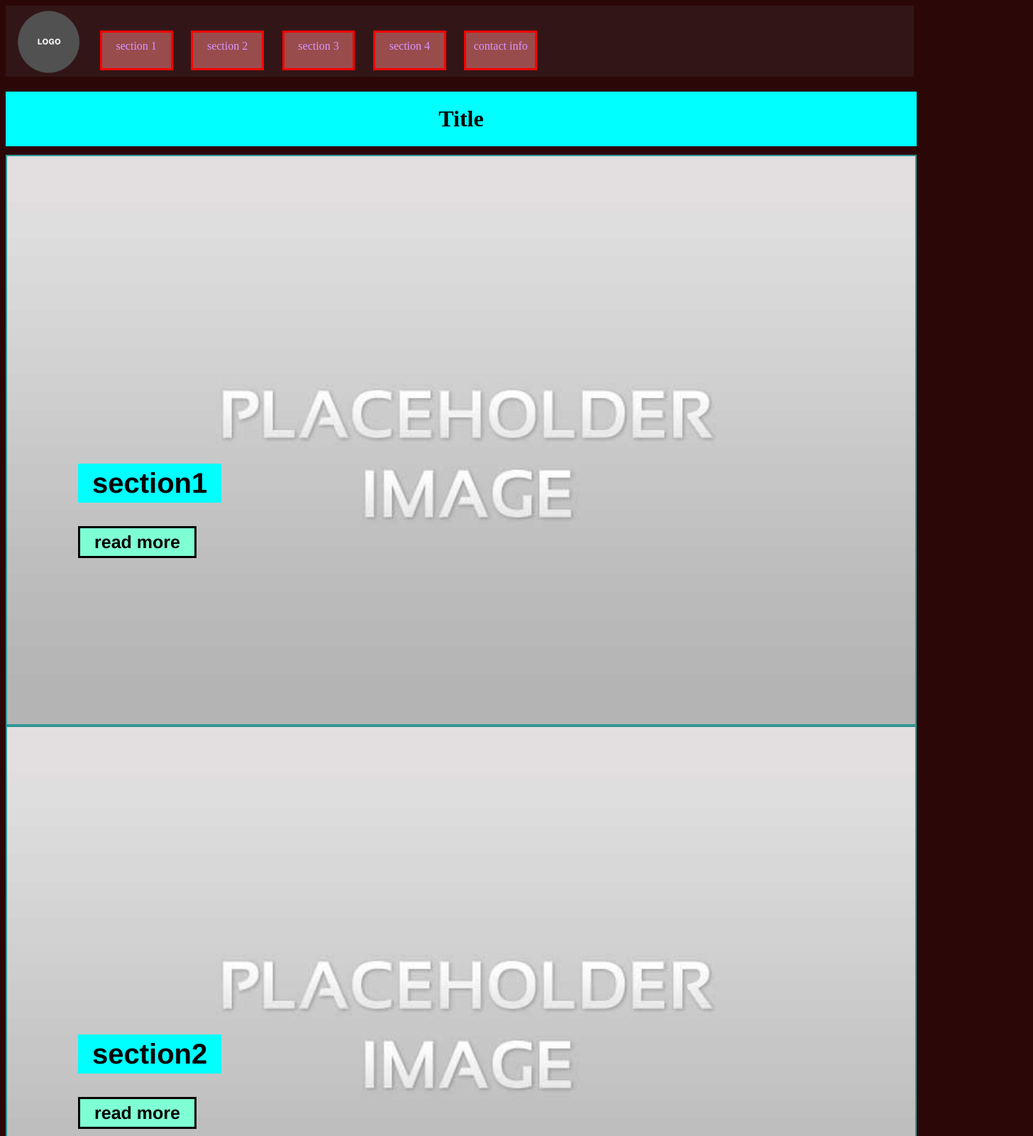
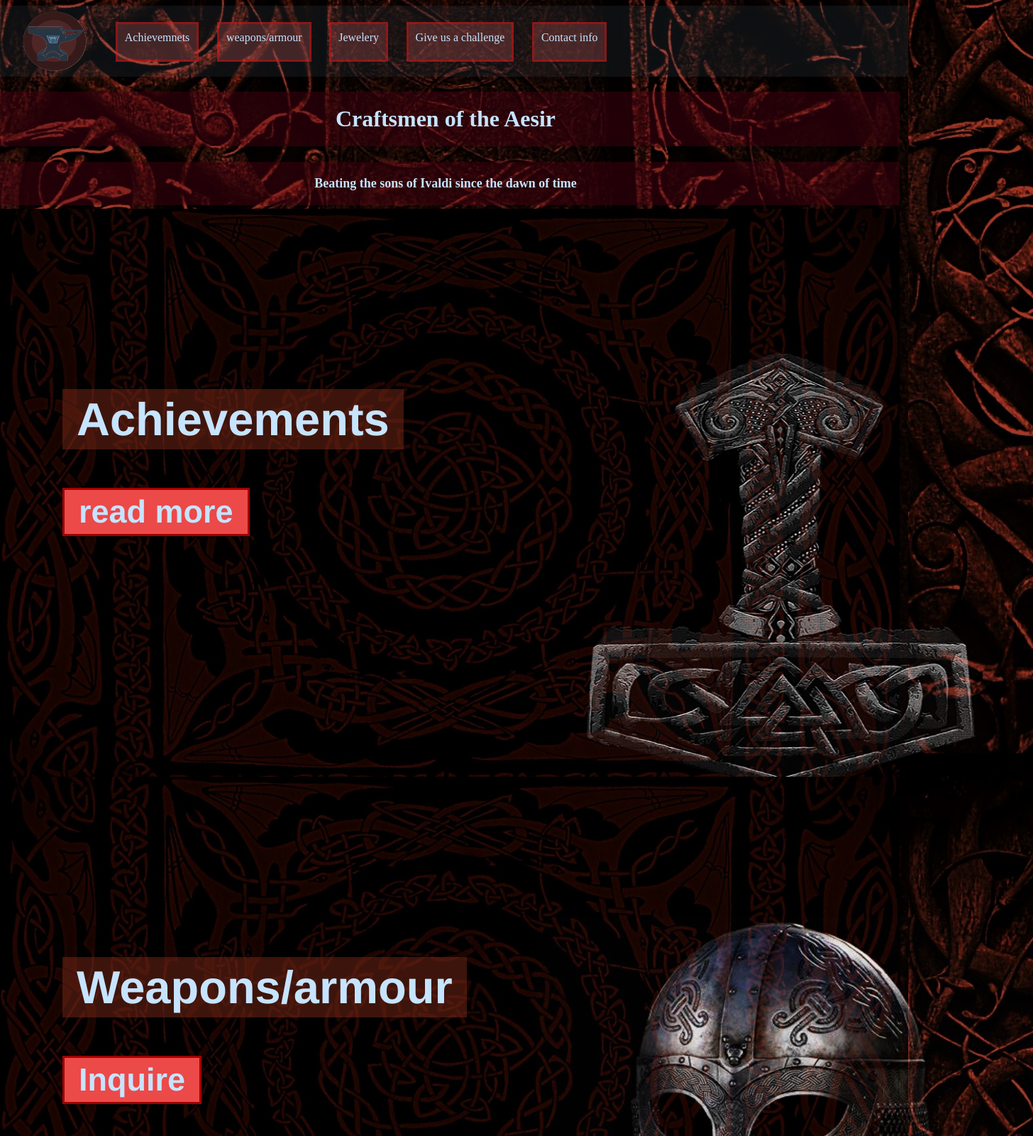
Before and after one commit to djanth22/TechED-CD14-week1-assignment, a plain HTML site: page index.html in a window 1280 px wide. Shown: the top 1600 px of the page at 71% size, 1456 px wide, since content can reach past the window. Drawn offline with Linux system fonts and the light colour scheme.

Commit message:
personalisation, adding the propper images and text to the site along with some fixes and re shuffling to make sure everything still worked as expected

```diff
--- a/index.html
+++ b/index.html
@@ -12,45 +12,58 @@
         <div>
           <img
             class="logo"
-            src="logo-placeholder.png"
+            src="anvil logo.png"
             alt="company-logo"
-            width="120px"
+            width="150px"
           />
         </div>
         <nav class="navigation-content">
-          <a class="nav" href="#top">section 1</a>
-          <a class="nav" href="#1">section 2</a>
-          <a class="nav" href="#2">section 3</a>
-          <a class="nav" href="#3">section 4</a>
-          <a class="nav" href="#contacts">contact info</a>
+          <a class="nav" href="#top">Achievemnets</a>
+          <a class="nav" href="#1">weapons/armour</a>
+          <a class="nav" href="#2">Jewelery</a>
+          <a class="nav" href="#3">Give us a challenge</a>
+          <a class="nav" href="#contacts">Contact info</a>
         </nav>
       </div>
     </header>
 
     <div class="title">
-      <h1 class="main-title">Title</h1>
+      <h1 class="main-title">Craftsmen of the Aesir</h1>
+      <h2 class="main-title-sub">
+        Beating the sons of Ivaldi since the dawn of time
+      </h2>
     </div>
 
     <div class="sections-container">
       <section id="top" class="sec top-sec">
-        <h2 class="titles">section1</h2>
+        <h2 class="titles">Achievements</h2>
         <h2 class="sub titles">read more</h2>
+        <img class="section-image" src="Mjolnir.png" alt="Thors-hammer" />
       </section>
       <section id="1" class="sec sec-1">
-        <h2 class="titles">section2</h2>
-        <h2 class="sub titles">read more</h2>
+        <h2 class="titles">Weapons/armour</h2>
+        <h2 class="sub titles">Inquire</h2>
+        <img class="section-image" src="helm.jpg" alt="helmet" />
       </section>
       <section id="2" class="sec sec-2">
-        <h2 class="titles">section3</h2>
-        <h2 class="sub titles">read more</h2>
+        <h2 class="titles">Jewelery</h2>
+        <h2 class="sub titles">Inquire</h2>
+        <img class="section-image" src="ouroboros-ring.png" alt="jewels" />
       </section>
       <section id="3" class="sec sec-3">
-        <h2 class="titles">section4</h2>
-        <h2 class="sub titles">read more</h2>
+        <h2 class="titles">Give us a challenge</h2>
+        <h2 class="sub titles">Inquire</h2>
+        <img
+          class="section-image anvil"
+          src="Anvil-PNG-Picture.png"
+          alt="anvil"
+        />
       </section>
-      <section>
-        <a class="BTT" href="#btt-top">back to top</a>
-      </section>
+      <div class="BTT-container">
+        <section>
+          <a class="BTT" href="#btt-top">back to top</a>
+        </section>
+      </div>
       <section id="contacts" class="contact-links">
         <h2 class="contact-title">contacts</h2>
         <a class="contact" href="link">Email</a>
@@ -86,6 +99,6 @@
       </section>
     </div>
 
-    <footer>&#9884; company name &copy; &trade; &#9884;</footer>
+    <footer>&#9884; C.O.T.A &copy; &trade; &#9884;</footer>
   </body>
 </html>
--- a/week1-assignment.css
+++ b/week1-assignment.css
@@ -1,10 +1,14 @@
-html,
 body {
   display: flex;
-  flex-wrap: wrap;
   flex-direction: column;
-  background-color: rgb(43, 8, 7);
+  justify-content: center;
+  background-image: url(knot.jpg);
+  background-size: contain;
+  background-position: center;
+  width: 100vw;
   overflow-x: hidden;
+  position: relative;
+  right: 20px;
 }
 
 .title {
@@ -13,18 +17,26 @@ body {
   padding-bottom: 30px;
 }
 
-.sections-container {
-  background-color: antiquewhite;
-  display: flex;
-  flex-direction: column;
-  flex-wrap: wrap;
+.main-title {
+  text-align: center;
+  color: #c6e4ff;
+  padding-top: 20px;
+  padding-bottom: 20px;
+  background-color: #57021460;
 }
 
-.main-title {
+.main-title-sub {
   text-align: center;
+  color: #c6e4ff;
+  font-size: 18px;
   padding-top: 20px;
   padding-bottom: 20px;
-  background-color: aqua;
+  background-color: #57021460;
+}
+
+.logo {
+  position: relative;
+  top: 8px;
 }
 
 .navigation-bar-container {
@@ -33,28 +45,30 @@ body {
   background-color: #7a93a81a;
   width: 100%;
   position: fixed;
+  left: 0px;
   z-index: 1;
   height: 100px;
 }
 
 .nav {
+  display: flex;
   text-align: center;
   text-decoration: none;
-  color: rgb(213, 151, 255);
+  color: #c6e4ff;
   margin: 1vw;
-  background-color: #994c4c;
+  background-color: #994c4c60;
   height: 30px;
-  width: 6vw;
+  width: fit-content;
   padding: 10px;
   position: relative;
-  top: 22px;
-  border: 3px, solid, #ff0000;
+  top: 10px;
+  border: 3px, solid, #ff000060;
   z-index: 1;
 }
 
 .nav:hover {
-  background-color: rgb(175, 137, 211);
-  color: red;
+  background-color: #e16a6a60;
+  color: #ffffff;
 }
 
 .navigation-content {
@@ -63,52 +77,82 @@ body {
 }
 
 footer {
+  text-align: center;
+  color: #c6e4ff;
   margin-top: 30px;
   padding-top: 30px;
   padding-bottom: 30px;
-  background-color: bisque;
+  background-color: #41001b;
 }
 
 .sections-container {
   position: relative;
+  display: flex;
+  flex-direction: column;
+  justify-content: center;
+  width: 100%;
   top: 30px;
-  background-color: rgb(47, 150, 150);
   margin-top: 30px;
-  overflow-x: hidden;
-  overflow-y: hidden;
 }
 
-.sec {
-  background-image: url(placeholder-images.jpg);
+.top-sec {
+  background-image: url(knot2-v2.jpg);
+  position: relative;
+  background-size: cover;
+  background-position: center;
+  height: 100vh;
+  width: 100%;
+}
+
+.sec-1 {
+  background-image: url(knot2-v2.jpg);
   position: relative;
   background-size: cover;
   background-position: center;
   height: 100vh;
   width: 100vw;
-  margin: 2px;
+}
+
+.sec-2 {
+  background-image: url(knot2-v2.jpg);
+  position: relative;
+  background-size: cover;
+  background-position: center;
+  height: 100vh;
+  width: 100vw;
+}
+
+.sec-3 {
+  background-image: url(knot2-v2.jpg);
+  position: relative;
+  background-size: cover;
+  background-position: center;
+  height: 100vh;
+  width: 100vw;
 }
 
 .titles {
+  color: #c6e4ff;
   font-family: "Franklin Gothic Medium", "Arial Narrow", Arial, sans-serif;
-  font-size: 40px;
-  background-color: aqua;
+  font-size: 65px;
+  background-color: #8a2e1970;
   width: fit-content;
   padding: 5px;
   padding-left: 20px;
   padding-right: 20px;
   position: relative;
-  top: 400px;
+  top: 200px;
   left: 100px;
 }
 
 .sub {
-  font-size: 25px;
-  border: 3px, solid, black;
-  background-color: aquamarine;
+  font-size: 45px;
+  border: 3px, solid, #a10202;
+  background-color: #ec4949;
 }
 
 .sub:hover {
-  background-color: rgb(143, 190, 230);
+  background-color: #610039;
 }
 
 .contact {
@@ -119,6 +163,12 @@ footer {
   margin-right: 1vw;
   position: relative;
   top: 10px;
+  text-decoration: underline;
+  color: #c6e4ff;
+}
+
+.contact:hover {
+  background-color: #610039;
 }
 
 .contact-links {
@@ -134,16 +184,46 @@ footer {
   width: 100%;
 }
 
+.BTT-container {
+  display: flex;
+  flex-direction: row;
+  justify-content: center;
+  width: 100vw;
+  background-color: #75303060;
+}
+
 .BTT {
-  position: relative;
-  left: 38vw;
+  color: #c6e4ff;
+  display: flex;
   bottom: 60px;
-  background-color: rgb(174, 174, 252);
+  background-color: rgb(184, 87, 87);
   text-decoration: none;
   padding: 20px;
-  border: 3px, solid, purple;
+  border: 3px, solid, rgb(128, 0, 0);
 }
 
-footer {
-  text-align: center;
+.BTT:hover {
+  background-color: #610039;
 }
+
+#contacts {
+  background-color: #ff8b8b99;
+  margin: 0px;
+  padding: 30px;
+}
+
+.section-image {
+  height: 700px;
+  width: 700px;
+  position: relative;
+  left: 60%;
+  bottom: 100px;
+  mix-blend-mode: screen;
+}
+
+.anvil {
+  position: relative;
+  top: 150px;
+  width: 600px;
+  height: 400px;
+}
```
Also changed, not shown: Anvil-PNG-Picture.png (added), Mjolnir.png (added), anvil logo.png (added), helm.jpg (added), knot.jpg (added), knot2-v2.jpg (added), logo-placeholder.png (deleted), 1 other file.
